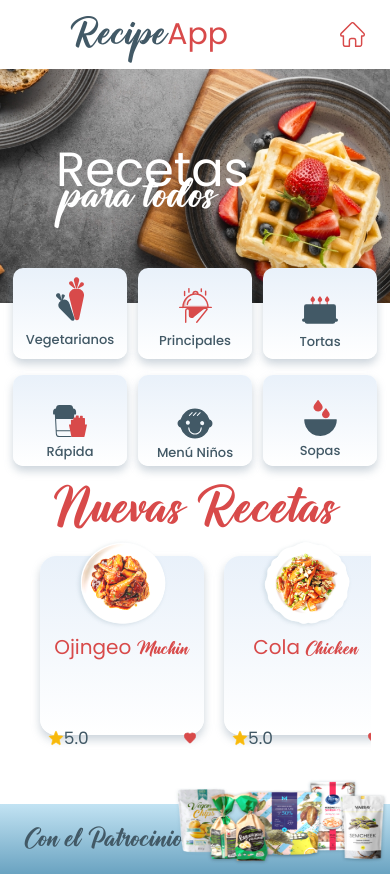
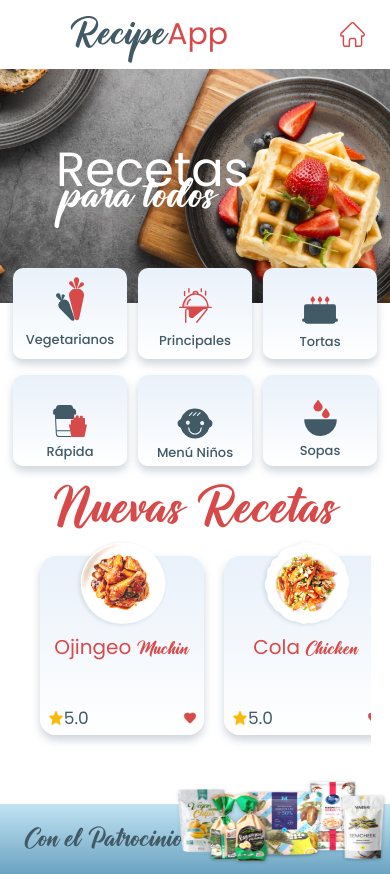
Before and after one commit to juan1988-tech/prueba-tecnica-aranda, a React (Create React App) app: page / in a window 390 px wide. Built offline with nearby package versions, Linux system fonts and the light colour scheme.

Commit message:
cambio a la card en cellphone

```diff
--- a/src/components/NewRecipeCard/NewRecipeCard.scss
+++ b/src/components/NewRecipeCard/NewRecipeCard.scss
@@ -67,7 +67,7 @@
   align-content: center;
   justify-content: space-between;
   margin: 0 auto;
-  margin-top: 6.3rem;
+  margin-top: 4.3rem;
 }
 
 .new-recipe-qualification .new-recipe-star{
```
